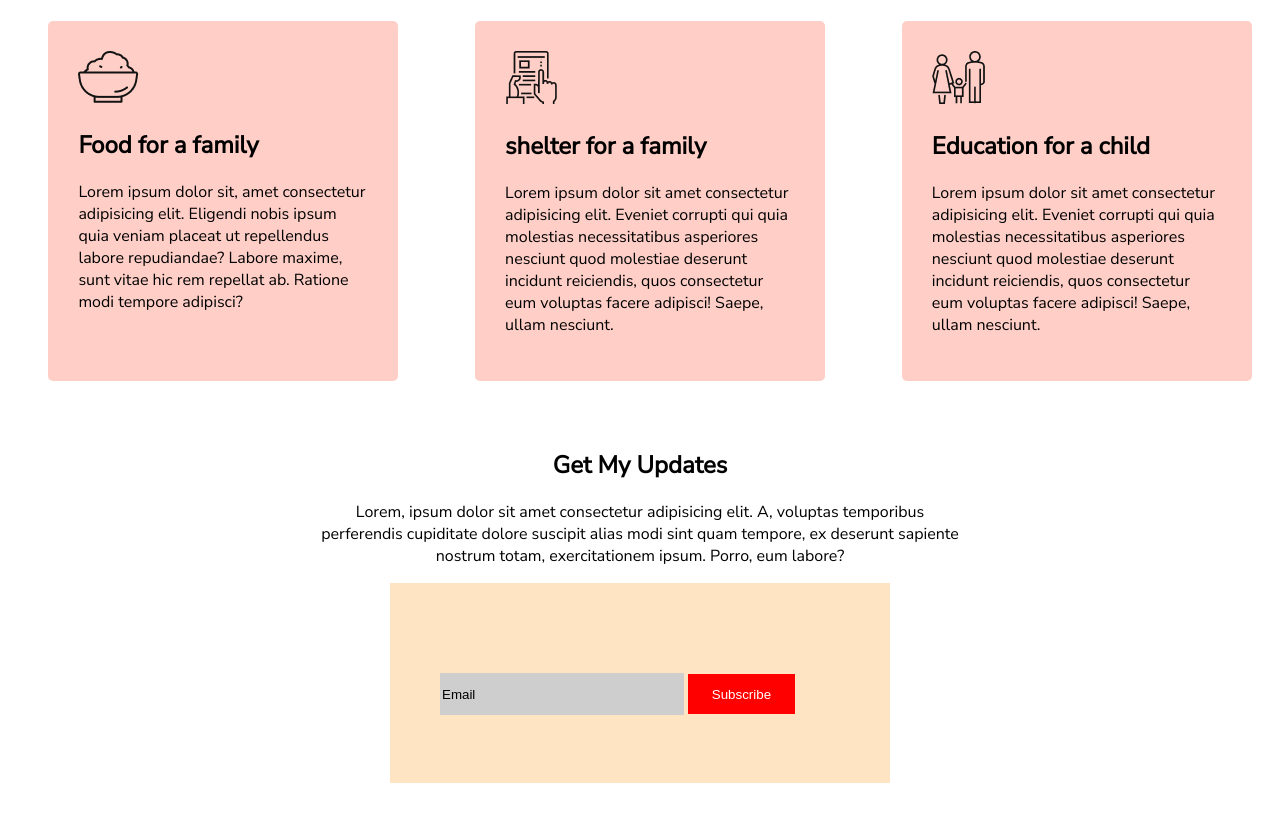
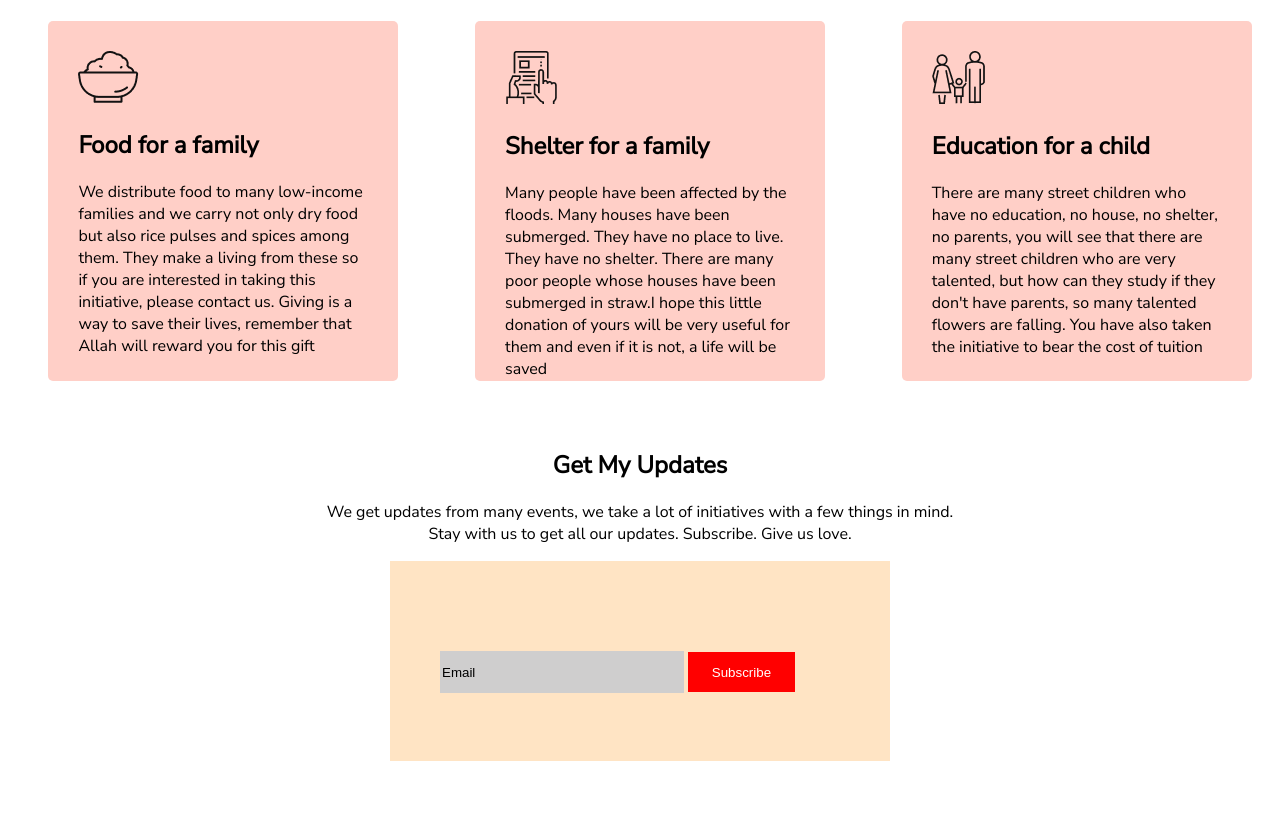
Before and after one commit to abdulmuhaimin2050/The-first-assignment, a plain HTML site: page index.html in a window 1280 px wide. Shown: the part 1740-2562 px from the top of the page. Drawn offline with Linux system fonts and the light colour scheme.

Commit message:
fourth added

```diff
--- a/index.html
+++ b/index.html
@@ -5,10 +5,11 @@
     <meta charset="UTF-8">
     <meta http-equiv="X-UA-Compatible" content="IE=edge">
     <meta name="viewport" content="width=device-width, initial-scale=1.0">
-    <title>Document</title>
+    <title>Relief agency</title>
     <link rel="preconnect" href="https://fonts.googleapis.com">
     <link rel="preconnect" href="https://fonts.gstatic.com" crossorigin>
     <link href="https://fonts.googleapis.com/css2?family=Nunito+Sans&display=swap" rel="stylesheet">
+    <link rel="shortcut icon" href="images/logo.png" type="image/x-icon">
     <link rel="stylesheet" href="style.css">
 </head>
 
@@ -53,30 +54,22 @@
         <div class="cetagory-parant">
             <div class="cetagory-child"><img src="images/food.png" alt="food">
                 <h2>Food for a family</h2>
-                <p>Lorem ipsum dolor sit, amet consectetur adipisicing elit. Eligendi nobis ipsum quia veniam placeat ut
-                    repellendus labore repudiandae? Labore maxime, sunt vitae hic rem repellat ab. Ratione modi tempore
-                    adipisci?</p>
+                <p>We distribute food to many low-income families and we carry not only dry food but also rice pulses and spices among them. They make a living from these so if you are interested in taking this initiative, please contact us. Giving is a way to save their lives, remember that Allah will reward you for this gift</p>
             </div>
             <div class="cetagory-child"><img src="images/Frame-1.png" alt="">
-                <h2>shelter for a family</h2>
-                <p>Lorem ipsum dolor sit amet consectetur adipisicing elit. Eveniet corrupti qui quia molestias
-                    necessitatibus asperiores nesciunt quod molestiae deserunt incidunt reiciendis, quos consectetur eum
-                    voluptas facere adipisci! Saepe, ullam nesciunt.</p>
+                <h2>Shelter for a family</h2>
+                <p>Many people have been affected by the floods. Many houses have been submerged. They have no place to live. They have no shelter. There are many poor people whose houses have been submerged in straw.I hope this little donation of yours will be very useful for them and even if it is not, a life will be saved</p>
             </div>
             <div class="cetagory-child"><img src="images/shelter.png" alt="">
                 <h2>Education for a child</h2>
-                <p>Lorem ipsum dolor sit amet consectetur adipisicing elit. Eveniet corrupti qui quia molestias
-                    necessitatibus asperiores nesciunt quod molestiae deserunt incidunt reiciendis, quos consectetur eum
-                    voluptas facere adipisci! Saepe, ullam nesciunt.</p>
+                <p>There are many street children who have no education, no house, no shelter, no parents, you will see that there are many street children who are very talented, but how can they study if they don't have parents, so many talented flowers are falling. You have also taken the initiative to bear the cost of tuition</p>
             </div>
         </div>
     </section>
     <section>
         <div class="updete-div">
             <h1>Get My Updates</h1>
-            <p>Lorem, ipsum dolor sit amet consectetur adipisicing elit. A, voluptas temporibus perferendis cupiditate
-                dolore suscipit alias modi sint quam tempore, ex deserunt sapiente nostrum totam, exercitationem ipsum.
-                Porro, eum labore?</p>
+            <p>We get updates from many events, we take a lot of initiatives with a few things in mind. Stay with us to get all our updates. Subscribe. Give us love.</p>
         </div>
         <div class="subscriber-div">
             <div class="email-div"><input class="email-input" type="email" value="Email">
```
Also changed, not shown: images/logo.png (added).
